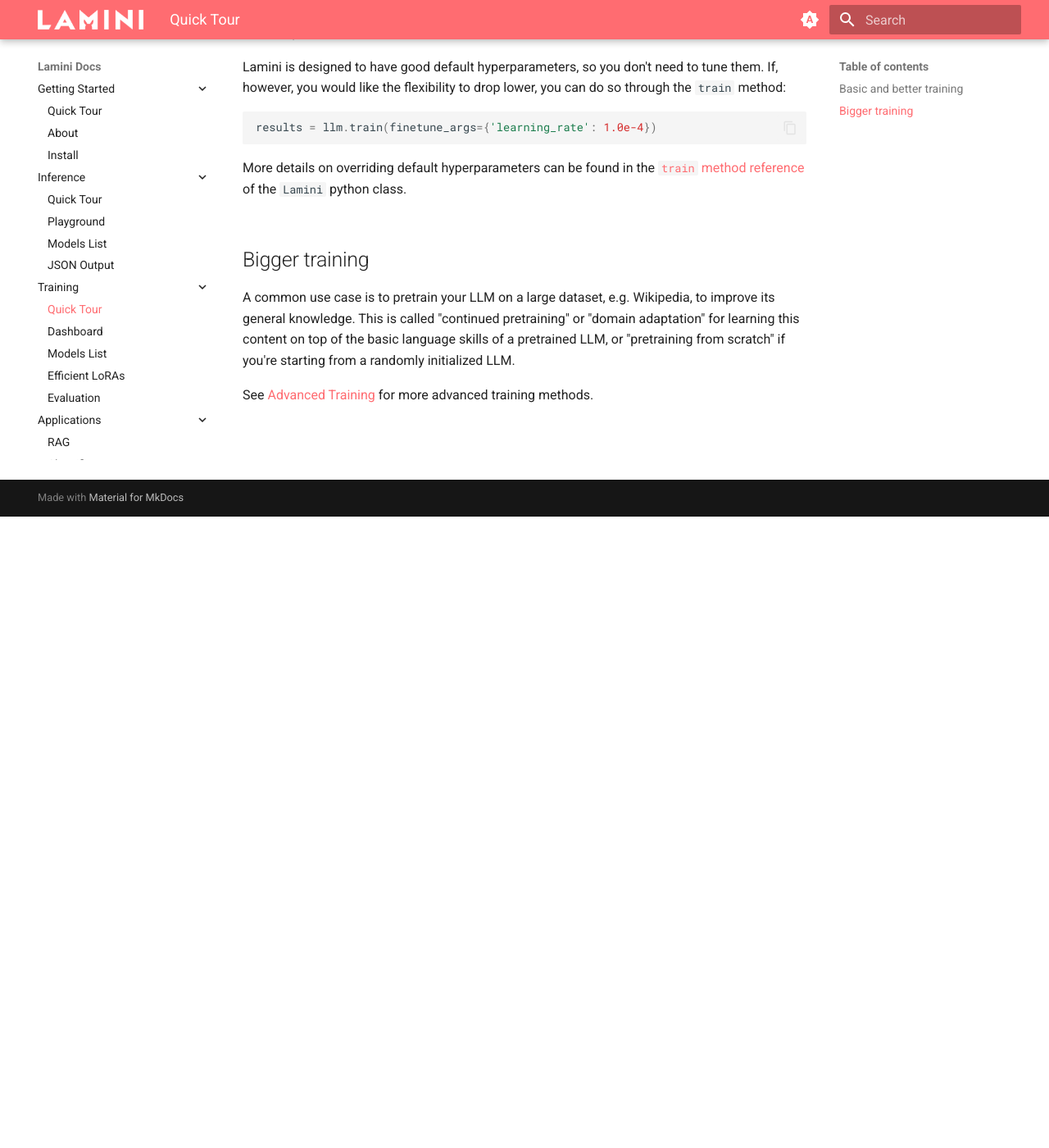
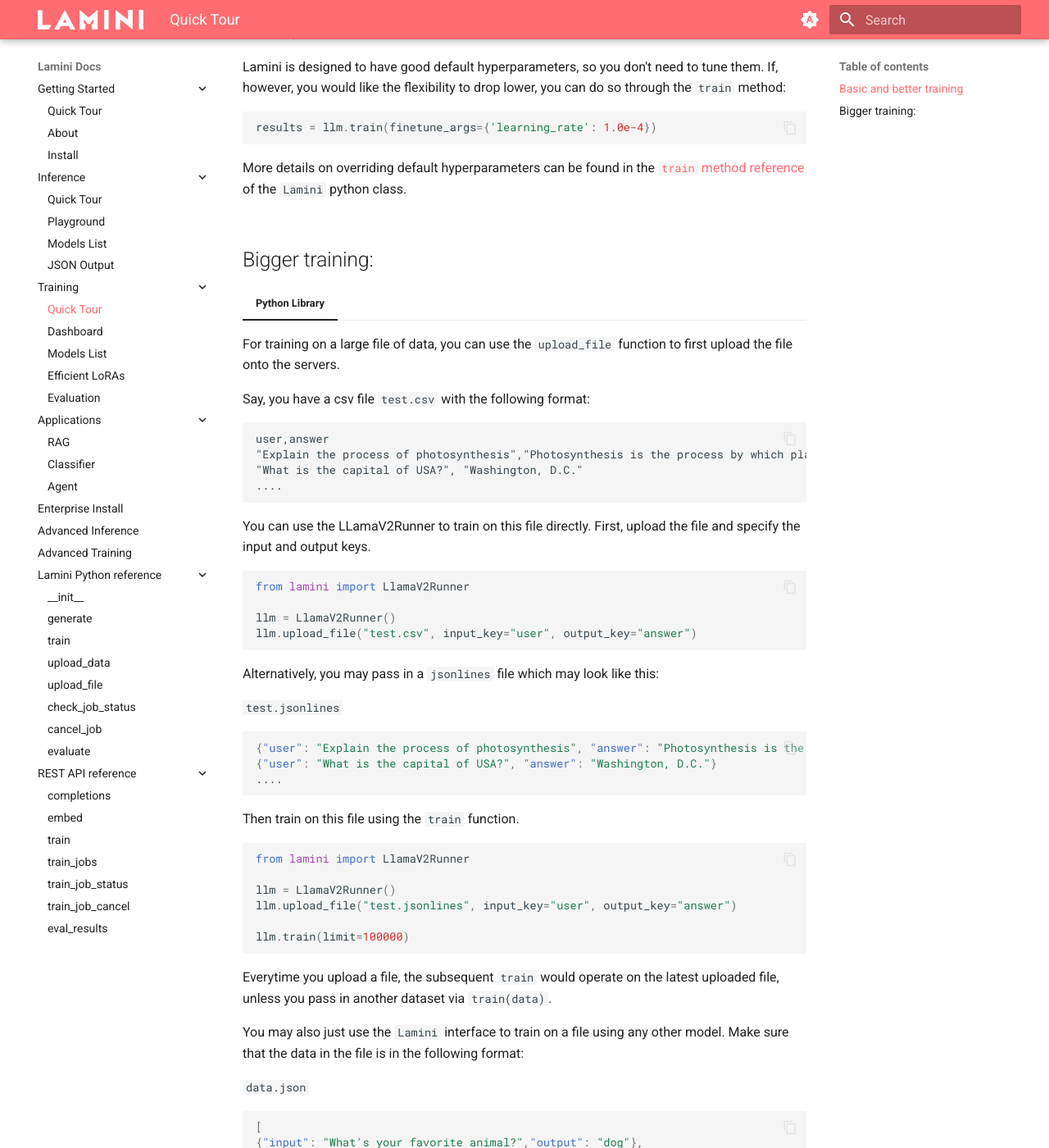
Before and after one commit to lamini-ai/lamini-ai.github.io, an MkDocs documentation site: the page built from docs/training/quick_tour.md, in a window 1280 px wide and 1400 px high, scrolled down 1406 px. Shown: the whole window at 82% size. Built offline with MkDocs 1.6.1 and Material for MkDocs 9.7.7, drawn with Linux system fonts in a browser that asks for light colours; before the commit the page ends 2036 px from its top, so only the background shows below that; some of the changed text lies outside the part shown.

Commit message:
more training documentation

````diff
--- a/docs/training/quick_tour.md
+++ b/docs/training/quick_tour.md
@@ -2,9 +2,9 @@
 
 There are many ways to train your LLM. We'll cover the most common ones here:
 
-* Basic training: build your own LLM for specific domain knowledge or task with finetuning, domain adaptation, and more
-* Better training: customize your training call and evaluate your LLM
-* Bigger training: pretrain your LLM on a large dataset, e.g. Wikipedia, to improve its general knowledge
+- Basic training: build your own LLM for specific domain knowledge or task with finetuning, domain adaptation, and more
+- Better training: customize your training call and evaluate your LLM
+- Bigger training: pretrain your LLM on a large dataset, e.g. Wikipedia, to improve its general knowledge
 
 ## Basic and better training
 
@@ -110,7 +110,6 @@
 
     More details on overriding default hyperparameters can be found in the [`train` method reference](../lamini_python_class/train.md) of the `Lamini` python class.
 
-
 === "REST API"
 
     ```bash
@@ -118,21 +117,82 @@
         --header "Authorization: Bearer $LAMINI_API_KEY" \
         --header "Content-Type: application/json" \
         --data '{
-            "model_name": "meta-llama/Llama-2-7b-chat-hf",
+            "model_name": "meta-llama/Llama-2-7b-chat-hf"
             "data": [
-                    {"input": "Larry", "output": 1.0},
-                    {"input": "Cici", "output": 1.2}
+                    {"input": "<s>[INST] <<SYS>>\nYou are a helpful, respectful and honest assistant. Always answer as helpfully as possible, while being safe.  Your answers should not include any harmful, unethical, racist, sexist, toxic, dangerous, or illegal content. Please ensure that your responses are socially unbiased and positive in nature.\n<</SYS>>\n\nAre there any step-by-step tutorials or walkthroughs available in the documentation?[/INST]", "output": "Yes, there are step-by-step tutorials and walkthroughs available in the documentation section. Here\u2019s an example for using Lamini to get insights into any python library: https://lamini-ai.github.io/example/"},
+                    {"input": "<s>[INST] <<SYS>>\nYou are a helpful, respectful and honest assistant. Always answer as helpfully as possible, while being safe.  Your answers should not include any harmful, unethical, racist, sexist, toxic, dangerous, or illegal content. Please ensure that your responses are socially unbiased and positive in nature.\n<</SYS>>\n\nDoes Lamini have a limit on the number of API requests I can make?", "output": "Lamini provides each user with free tokens up front."}
                 ]
         }'
     ```
 
     See the [REST API docs](../rest_api/train.md) for more details on training, checking the status of the training job, canceling the job, evaluating the model, loading data, and deleting data.
 
+## Bigger training:
 
-## Bigger training
+=== "Python Library"
 
-A common use case is to pretrain your LLM on a large dataset, e.g. Wikipedia, to improve its general knowledge. This is called "continued pretraining" or "domain adaptation" for learning this content on top of the basic language skills of a pretrained LLM, or "pretraining from scratch" if you're starting from a randomly initialized LLM.
+For training on a large file of data, you can use the `upload_file` function to first upload the file onto the servers.
 
-See [Advanced Training](../advanced_training.md) for more advanced training methods.
+Say, you have a csv file `test.csv` with the following format:
+
+```csv
+user,answer
+"Explain the process of photosynthesis","Photosynthesis is the process by which plants and some other organisms convert light energy into chemical energy. It is critical for the existence of the vast majority of life on Earth. It is the way in which virtually all energy in the biosphere becomes available to living things.
+"What is the capital of USA?", "Washington, D.C."
+....
+```
+
+You can use the LLamaV2Runner to train on this file directly. First, upload the file and specify the input and output keys.
+
+```python
+from lamini import LlamaV2Runner
+
+llm = LlamaV2Runner()
+llm.upload_file("test.csv", input_key="user", output_key="answer")
+```
+
+Alternatively, you may pass in a `jsonlines` file which may look like this:
+
+`test.jsonlines`
+
+```json
+{"user": "Explain the process of photosynthesis", "answer": "Photosynthesis is the process by which plants and some other organisms convert light energy into chemical energy. It is critical for the existence of the vast majority of life on Earth. It is the way in which virtually all energy in the biosphere becomes available to living things."}
+{"user": "What is the capital of USA?", "answer": "Washington, D.C."}
+....
+```
+
+Then train on this file using the `train` function.
+
+```python
+from lamini import LlamaV2Runner
+
+llm = LlamaV2Runner()
+llm.upload_file("test.jsonlines", input_key="user", output_key="answer")
+
+llm.train(limit=100000)
+```
+
+Everytime you upload a file, the subsequent `train` would operate on the latest uploaded file, unless you pass in another dataset via `train(data)`.
+
+You may also just use the `Lamini` interface to train on a file using any other model.
+Make sure that the data in the file is in the following format:
+
+`data.json`
+
+```json
+[
+{"input": "What's your favorite animal?","output": "dog"},
+{"input": "What's your favorite color?","output": "blue"},
+    ......
+]
+```
+
+Example code snippet:
+
+```python
+llm = Lamini(model_name="EleutherAI/pythia-70m")
+llm.upload_file(data.json)
+llm.train()
+```
 
 <br><br>
--- a/mkdocs.yml
+++ b/mkdocs.yml
@@ -79,6 +79,7 @@
       - generate: lamini_python_class/__call__.md
       - train: lamini_python_class/train.md
       - upload_data: lamini_python_class/upload_data.md
+      - upload_file: lamini_python_class/upload_file.md
       - check_job_status: lamini_python_class/check_job_status.md
       - cancel_job: lamini_python_class/cancel_job.md
       - evaluate: lamini_python_class/evaluate.md
````
Also changed, not shown: docs/lamini_python_class/upload_file.md (added, +26 -0 lines), docs/rest_api/train.md (+21 -1 lines).
